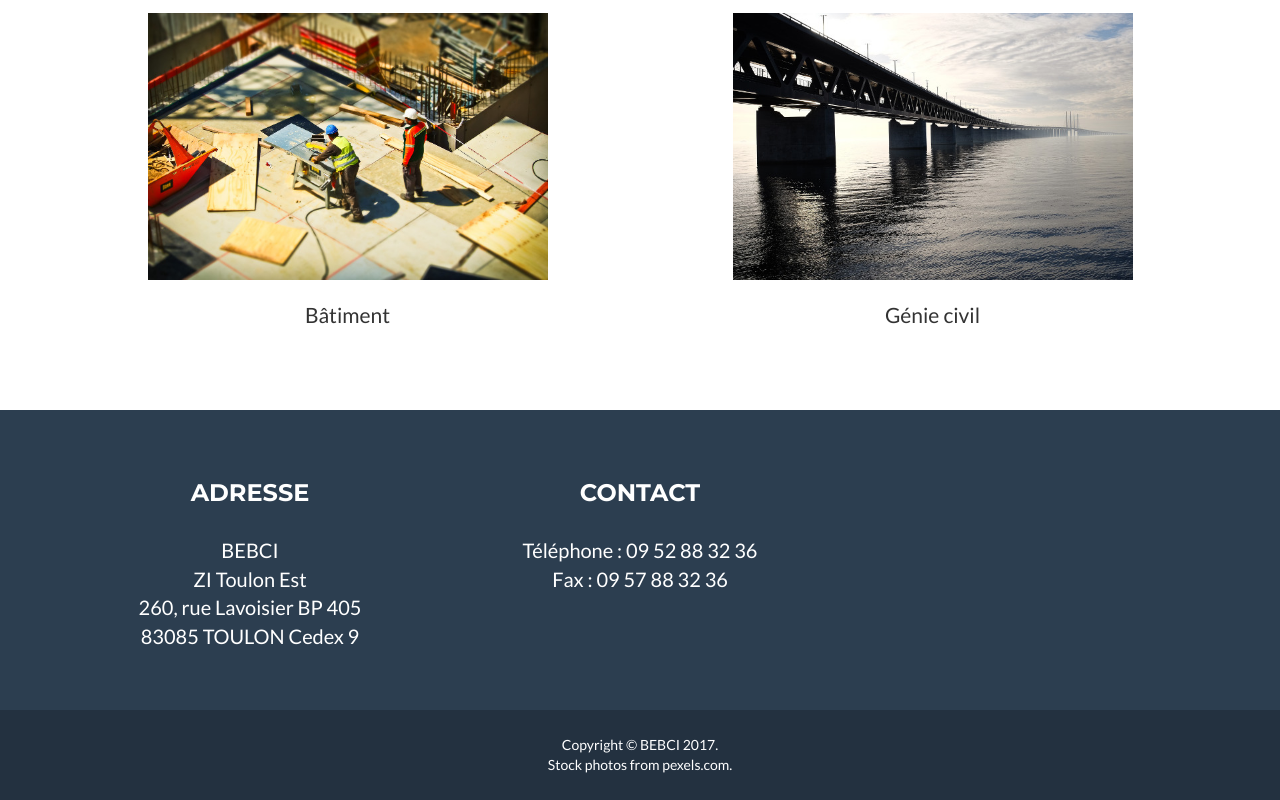
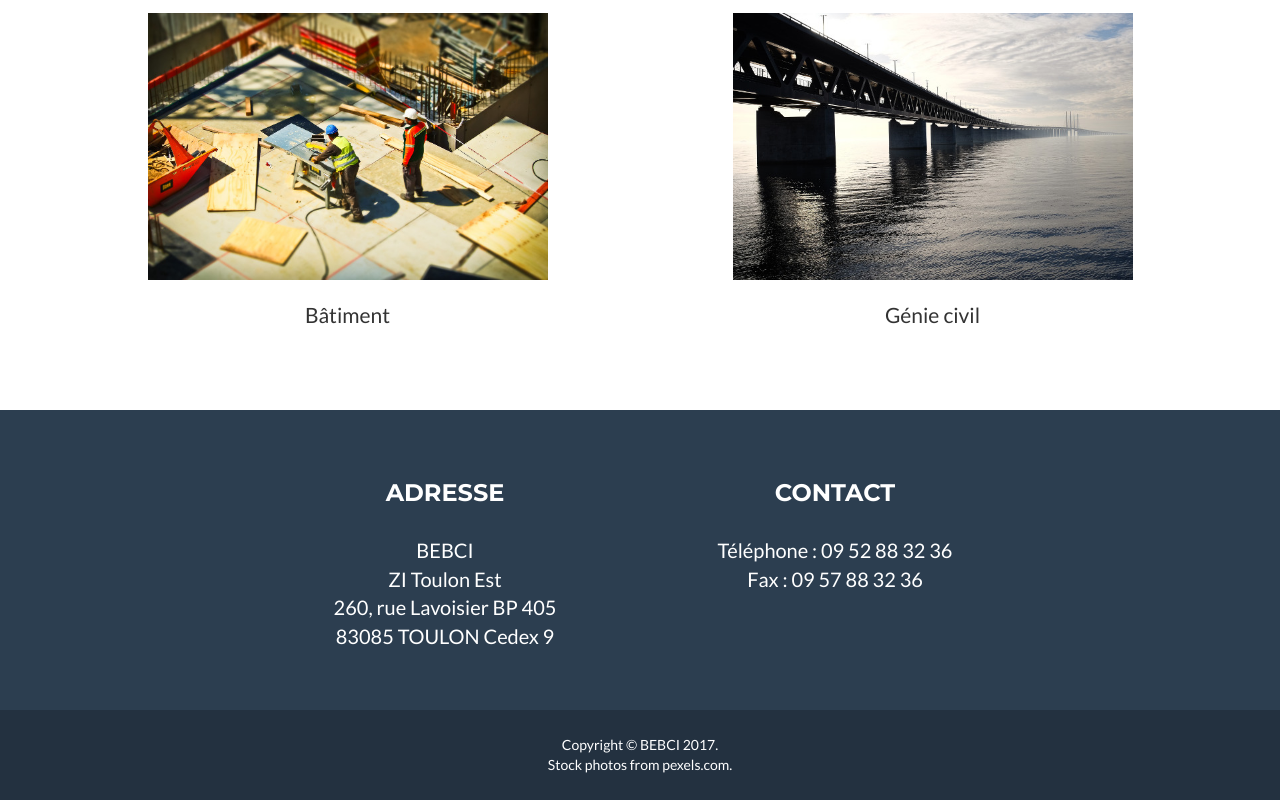
Before and after one commit to remram44/bebci-website, a website: page index.html in a window 1280 px wide. Shown: the part 1743-2543 px from the top of the page. Drawn offline with Linux system fonts and the light colour scheme.

Commit message:
Fix alignment of footer columns

```diff
--- a/index.html
+++ b/index.html
@@ -182,7 +182,7 @@
         <div class="footer-above">
             <div class="container">
                 <div class="row">
-                    <div class="footer-col col-md-4">
+                    <div class="footer-col col-md-4 col-md-offset-2">
                         <h3>Adresse</h3>
                         <p>BEBCI<br/>
                         ZI Toulon Est<br/>
```
